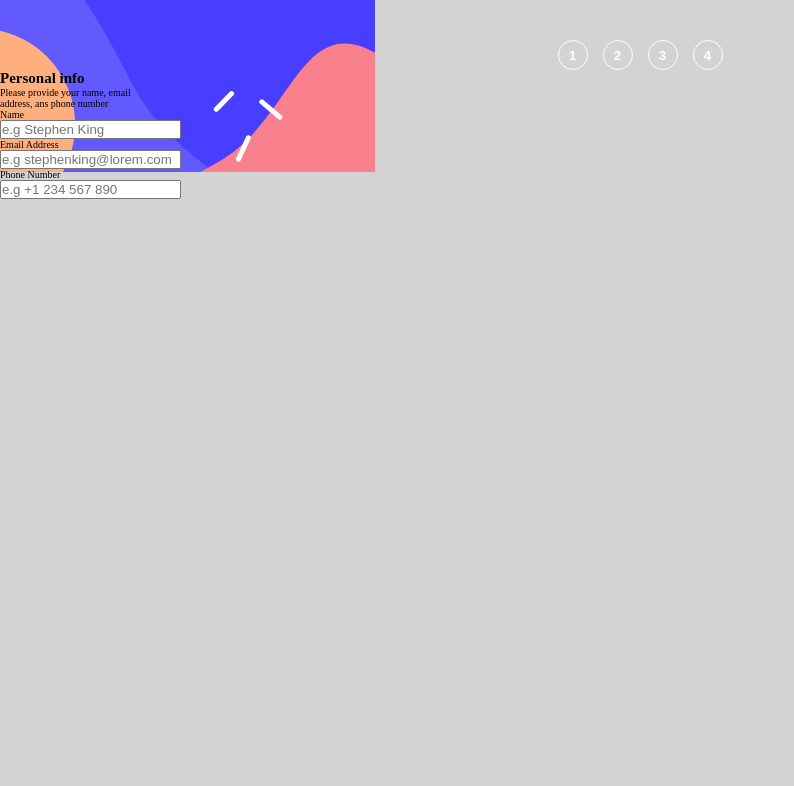
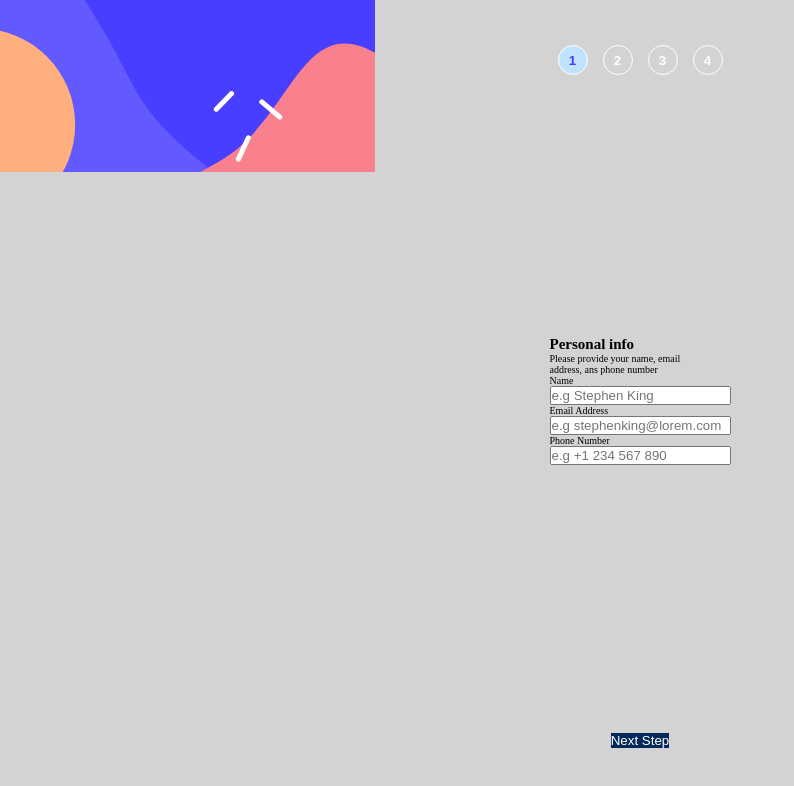
Before and after one commit to SeroTomas/formulario, a Next.js app in the folder formulario/: page / in a window 1280 px wide. Shown: the top 786 px of the page, without its empty margins (0-794 px from the left). Built offline with nearby package versions, Linux system fonts and the light colour scheme.

Commit message:
commit de guardado

```diff
--- a/formulario/src/app/page.jsx
+++ b/formulario/src/app/page.jsx
@@ -1,17 +1,29 @@
+'use client'
 //style
 import styles from '../styles/page.module.scss'
 //components
 import Indicators from '../components/Indicators/Indicators';
 import Card from '@/components/Card/Card';
+import Buttons from '@/components/Buttons/Buttons';
+// hooks
+import { useState } from 'react';
 
 export default function Home() {
+
+  const [info, setInfo] = useState({
+    page: 1
+  });
+
   return (
     <main className={styles.main}>
       <div className={styles.indicatorsContainer}>
-        <Indicators/>
+        <Indicators info={info} setInfo={setInfo}/>
       </div>
-      <div>
-        <Card/>
+      <div className={styles.cardContainer}>
+        <Card />
+      </div>
+      <div className={styles.buttonsContainer}>
+        <Buttons info={info} setInfo={setInfo}/>
       </div>
     </main>
   )
--- /dev/null
+++ b/formulario/src/components/Buttons/Buttons.jsx
@@ -0,0 +1,37 @@
+import style from "./buttons.module.scss";
+
+function Buttons({ info, setInfo }) {
+
+
+
+    const handlePageUp = () => {
+        if (info.page < 4) {
+            setInfo({
+                ...info,
+                page: info.page + 1
+            })
+        }
+    }
+
+    const handlePageDown = () => {
+        if (info.page > 1) {
+            setInfo({
+                ...info,
+                page: info.page - 1
+            })
+        }
+    }
+
+    return (
+        <>
+            <div className={style.buttonsContainer}>
+                {
+                    info.page === 1 ? null : <button onClick={()=>{handlePageDown()}} className={style.goBack}>Go back</button>
+                }
+                <button onClick={()=>{handlePageUp()}} className={style.next}>Next Step</button>
+            </div>
+        </>
+    )
+}
+
+export default Buttons
--- /dev/null
+++ b/formulario/src/components/Buttons/buttons.module.scss
@@ -0,0 +1,11 @@
+@import "../../styles/var.module";
+
+.buttonsContainer{
+    display: flex;
+}
+
+.next{
+    background-color: $marine-blue;
+    border: none;
+    color: $white;
+}
--- a/formulario/src/components/Card/PersonalInfo/PersonalInput/PersonalInput.jsx
+++ b/formulario/src/components/Card/PersonalInfo/PersonalInput/PersonalInput.jsx
@@ -1,30 +1,34 @@
 'use client'
 
-import { useState } from "react"
-import handlePlaseHolder from "@/utils/handlePlaseHolder"
+import { useState } from "react";
+import handlePlaseHolder from "@/utils/handlePlaseHolder";
+import handleTypeError from "@/utils/handleTypeError";
 
-function PersonalInput({label, type, name}) {
+function PersonalInput({ label, type, name }) {
 
     const handleChange = (event) => {
         const value = event.target.value;
         setInput(value);
+        setError(handleTypeError(name, value))
     };
 
-    const handleError = () => {
+    const handleError = (value) => {
 
     }
 
     const [plaseHolder] = useState(handlePlaseHolder(name));
-    const [input, setInput] = useState(null);
+    const [input, setInput] = useState('');
     const [error, setError] = useState(null);
 
     return (
         <>
             <div>
                 <label>{label}</label>
-                <p>{}</p>
+                {
+                    error ? <p>{error}</p> : null
+                }
             </div>
-            <input type={type} name={name} placeholder={plaseHolder} onChange={(e)=>{handleChange(e)}} value={input}/>
+            <input type={type} name={name} placeholder={plaseHolder} onChange={(e) => { handleChange(e) }} value={input} />
         </>
     )
 }
--- a/formulario/src/components/Indicators/Indicators.js
+++ b/formulario/src/components/Indicators/Indicators.js
@@ -4,16 +4,18 @@ import { useState } from "react";
 //
 import styles from "./indicators.module.scss";
 
-function Indicators() {
+function Indicators({ info, setInfo }) {
 
-    const [pages, setPages] = useState(['1', '2', '3', '4'])
+    const [pages, setPages] = useState([1, 2, 3, 4])
+    const {page} = info;
 
-    return (<>
-        {
-            pages?.map(elemento => <button className={styles.button} key={elemento}> {elemento} </button>)
-
-        }
-    </>)
+    return (
+        <>
+            {
+                pages?.map(elemento => <button className={elemento === page ? styles.buttonSelected : styles.button} key={elemento}> {elemento} </button>)
+            }
+        </>
+    )
 }
 
-export default Indicators
+export default Indicators;
--- a/formulario/src/components/Indicators/indicators.module.scss
+++ b/formulario/src/components/Indicators/indicators.module.scss
@@ -12,9 +12,18 @@
     border-radius: 50%;
     color: $white;
     font-weight: bold;
+}
 
-    &:focus{
-        background-color: $light-blue;
-        color: $purplish-blue;
-    }
+.buttonSelected {
+    background-color: $light-blue;
+    color: $purplish-blue;
+    display: flex;
+    align-items: center;
+    justify-content: center;
+    height: 3rem;
+    width: 3rem;
+    border: 1px solid $white;
+    padding: 1rem;
+    border-radius: 50%;
+    font-weight: bold;
 }
--- a/formulario/src/styles/page.module.scss
+++ b/formulario/src/styles/page.module.scss
@@ -1,6 +1,27 @@
+@import "../styles/var.module";
+
+.main{
+    display: flex;
+    flex-direction: column;
+}
 .indicatorsContainer{
+    height: 15vh;
     display: flex;
     justify-content: center;
-    margin-top: 4rem;
+    align-items: center;
     gap: 1.5rem;
 }
+
+.cardContainer{
+    height: 70vh;
+    display: flex;
+    justify-content: center;
+    align-items: center;
+}
+
+.buttonsContainer{
+    height: 15vh;
+    display: flex;
+    justify-content: center;
+    align-items: center;
+}
--- /dev/null
+++ b/formulario/src/utils/handleTypeError.js
@@ -0,0 +1,21 @@
+const handleTypeError = (name, value) => {
+
+    const option = {
+        name: () => {
+            if (!value) {return "This field is required"}
+            if (value.length <= 6) {return "This require six characters min"}
+        },
+        email: () => {
+            const regExp = /^\w+([.-_+]?\w+)*@\w+([.-]?\w+)*(\.\w{2,10})+$/;
+            if (!regExp.test(value)) {
+                return "This field is required"
+            }
+        },
+        phone: () => {
+            if (!value) { return "This field is required"}
+        }
+    }
+    return option[name]()
+}
+
+export default handleTypeError;
```
Also changed, not shown: formulario/src/utils/handleInputError.js (deleted, +0 -7 lines).
